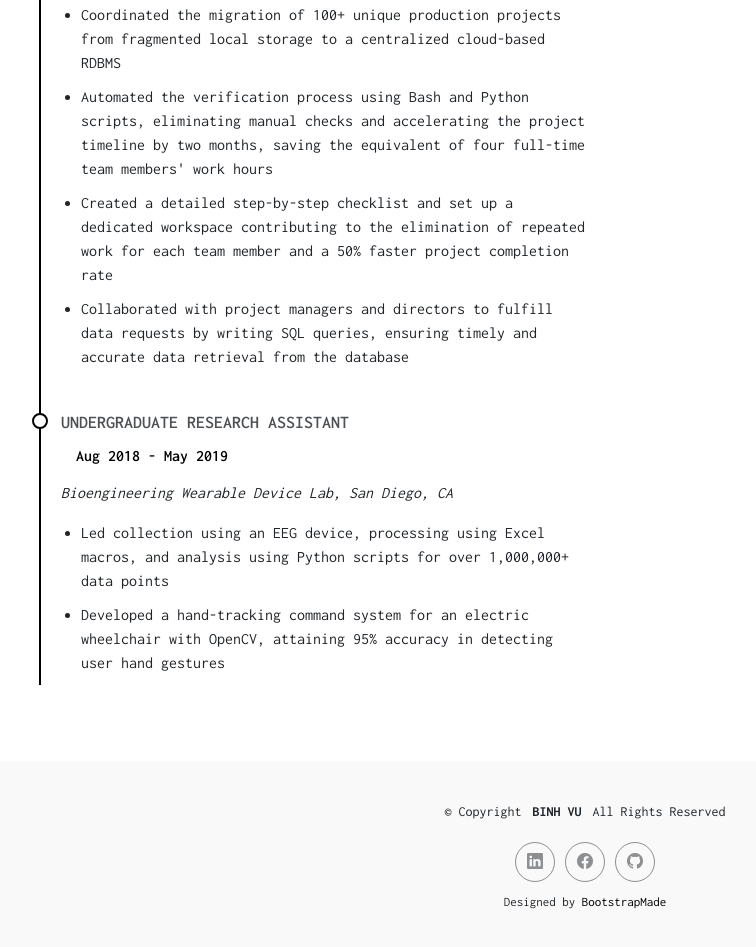
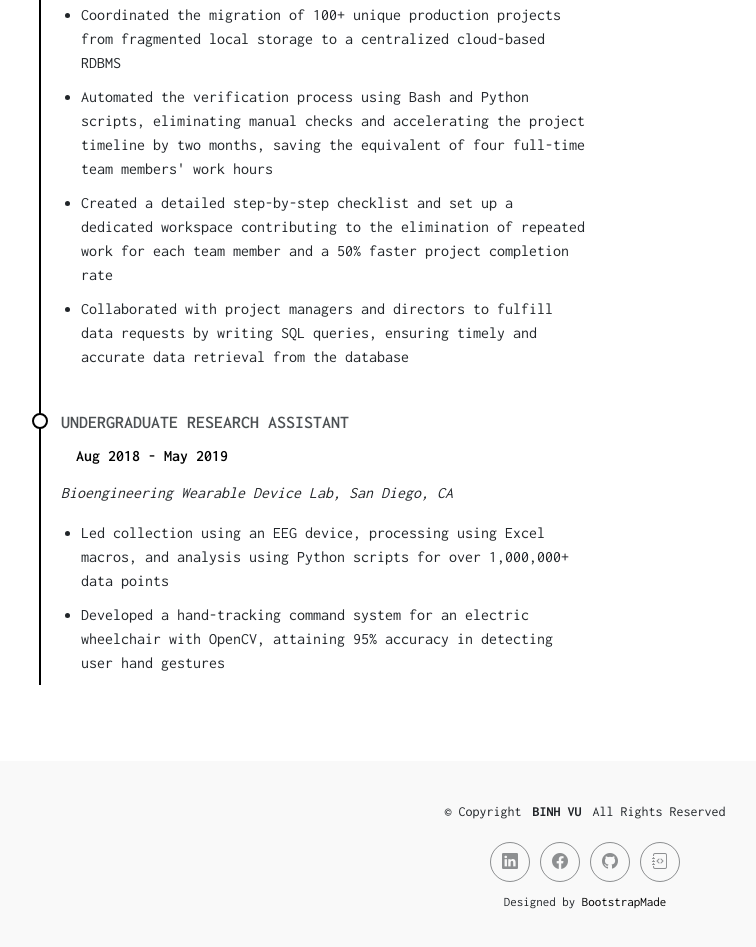
Before and after one commit to binhvu3/binhvu3.github.io, a plain HTML site: page about.html in a window 1280 px wide. Shown: the part 2617-3564 px from the top of the page, without its empty margins (55-811 px from the left). Drawn offline with Linux system fonts and the light colour scheme.

Commit message:
added leetcode profile

```diff
--- a/about.html
+++ b/about.html
@@ -244,6 +244,7 @@
         <!-- <a href=""><i class="bi bi-twitter-x"></i></a> -->
         <a href="https://www.facebook.com/binhhtvu"><i class="bi bi-facebook"></i></a>
         <a href="https://github.com/binhvu3"><i class="bi bi-github"></i></a>
+        <a href="https://leetcode.com/u/binhtvu/"><i class="bi bi-journal-code"></i></a>
       </div>
       <div class="credits">
         <!-- All the links in the footer should remain intact. -->
```
Also changed, not shown: contact.html (+1 -0 lines), index.html (+1 -0 lines).
